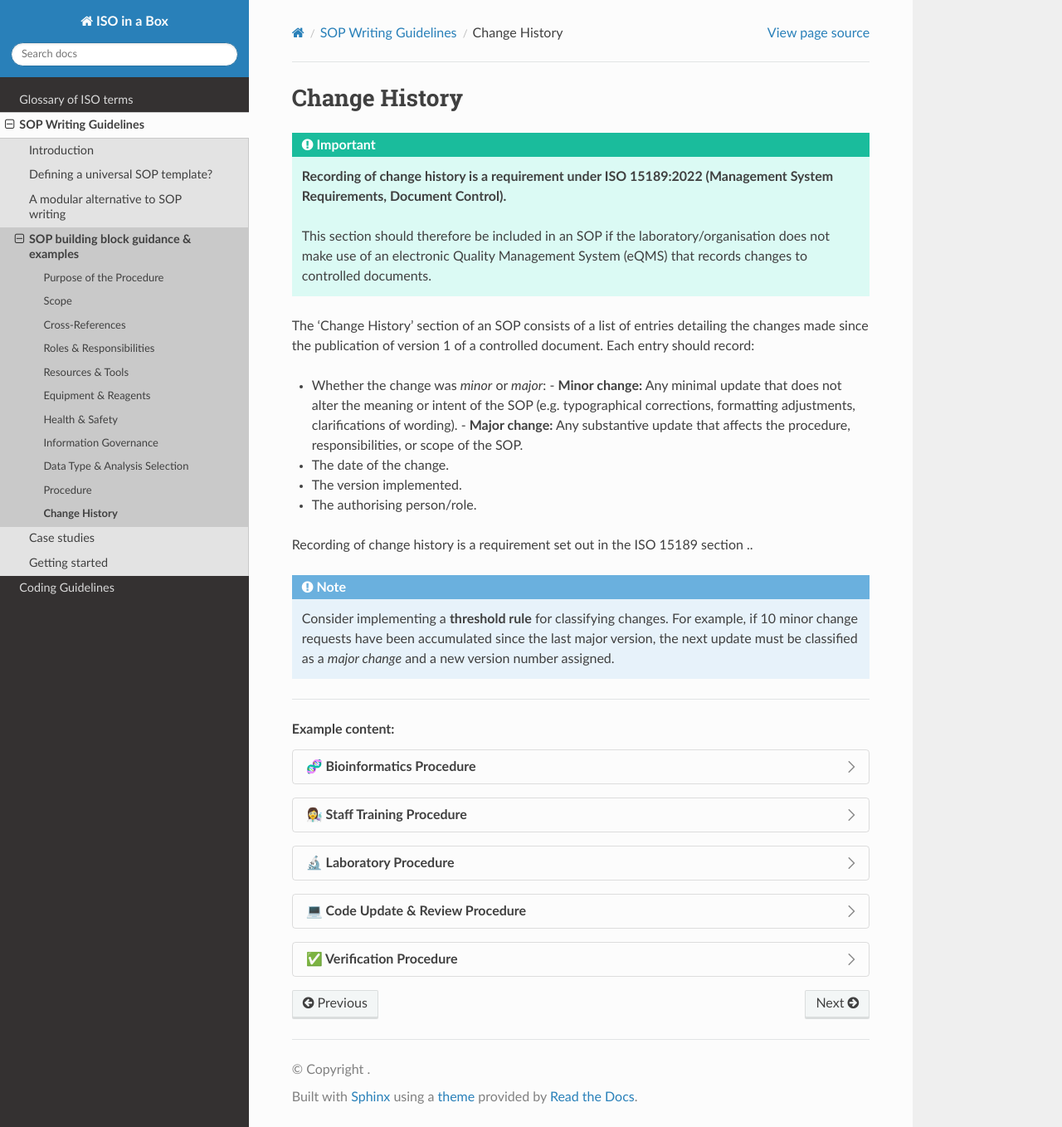
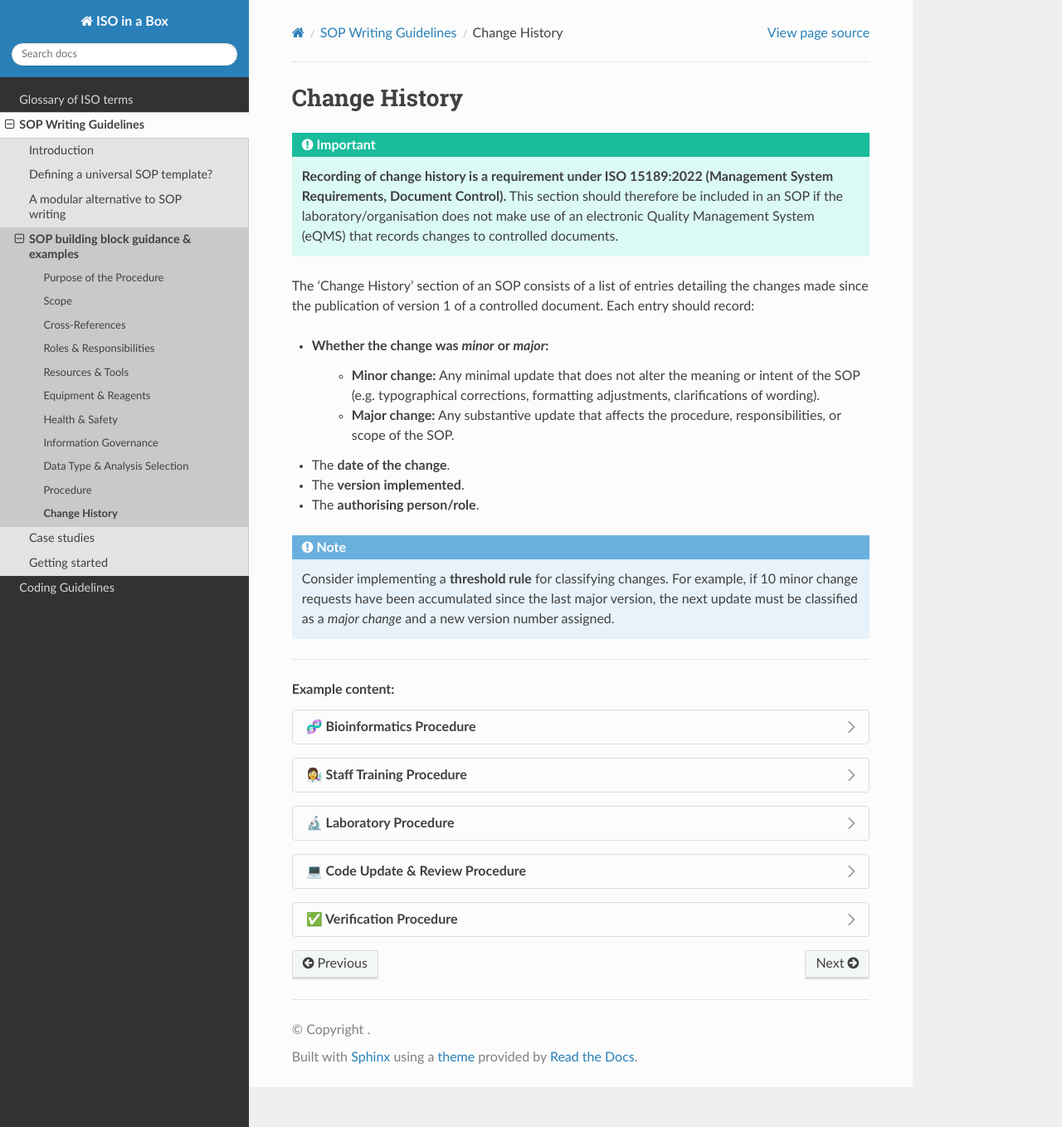
Before and after one commit to ASendellPrice/IIB-rtd, a Sphinx documentation site: the page built from docs/source/sop_guide_change_history.rst, in a window 1280 px wide and 1358 px high. Shown: the whole window at 83% size. Built offline with Sphinx 7.4.7 and the Read the Docs theme 3.1.0, drawn with Linux system fonts in a browser that asks for light colours; pages that are not in the unit, such as notebooks, are missing from menus.

Commit message:
Fixing indentation

```diff
--- a/docs/source/sop_guide_change_history.rst
+++ b/docs/source/sop_guide_change_history.rst
@@ -2,20 +2,17 @@ Change History
 ==============
 
 .. important::
-   **Recording of change history is a requirement under ISO 15189:2022 (Management System Requirements, Document Control).**
-
-   This section should therefore be included in an SOP if the laboratory/organisation does not make use of an electronic Quality Management System (eQMS) that records changes to controlled documents.
+   **Recording of change history is a requirement under ISO 15189:2022 (Management System Requirements, Document Control).** This section should therefore be included in an SOP if the laboratory/organisation does not make use of an electronic Quality Management System (eQMS) that records changes to controlled documents.
 
 The 'Change History' section of an SOP consists of a list of entries detailing the changes made since the publication of version 1 of a controlled document. Each entry should record:
 
 - Whether the change was *minor* or *major*:
-  - **Minor change:** Any minimal update that does not alter the meaning or intent of the SOP (e.g. typographical corrections, formatting adjustments, clarifications of wording).
-  - **Major change:** Any substantive update that affects the procedure, responsibilities, or scope of the SOP.
-- The date of the change.
-- The version implemented.
-- The authorising person/role.
-
-Recording of change history is a requirement set out in the ISO 15189 section ..
+   - **Minor change:** Any minimal update that does not alter the meaning or intent of the SOP
+     (e.g. typographical corrections, formatting adjustments, clarifications of wording).
+   - **Major change:** Any substantive update that affects the procedure, responsibilities, or scope of the SOP.
+- The **date of the change**.
+- The **version implemented**.
+- The **authorising person/role**.
 
 .. note::
   Consider implementing a **threshold rule** for classifying changes. For example, if 10 minor change requests have been accumulated since the last major version, the next update must be classified as a *major change* and a new version number assigned.
```
